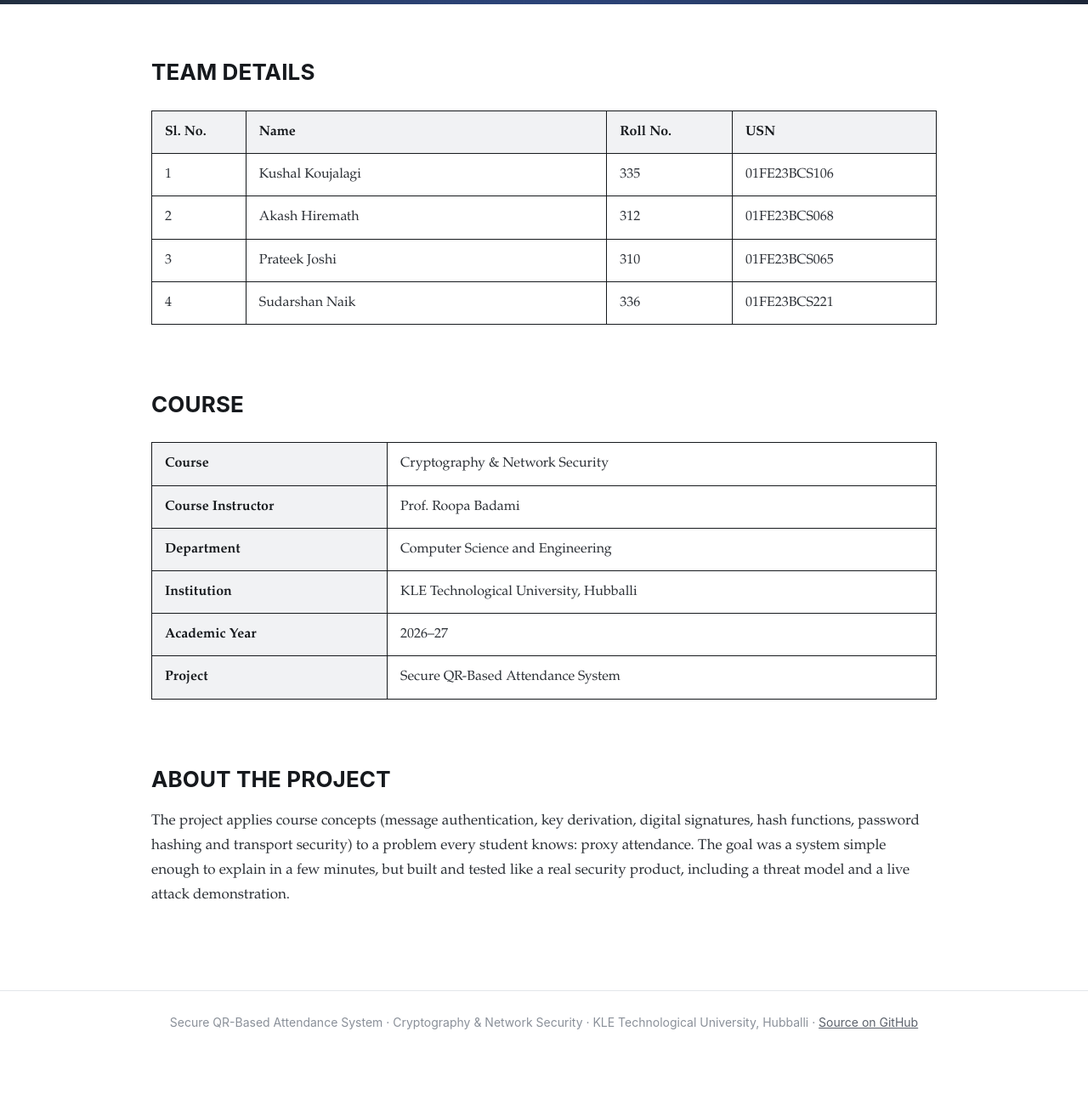
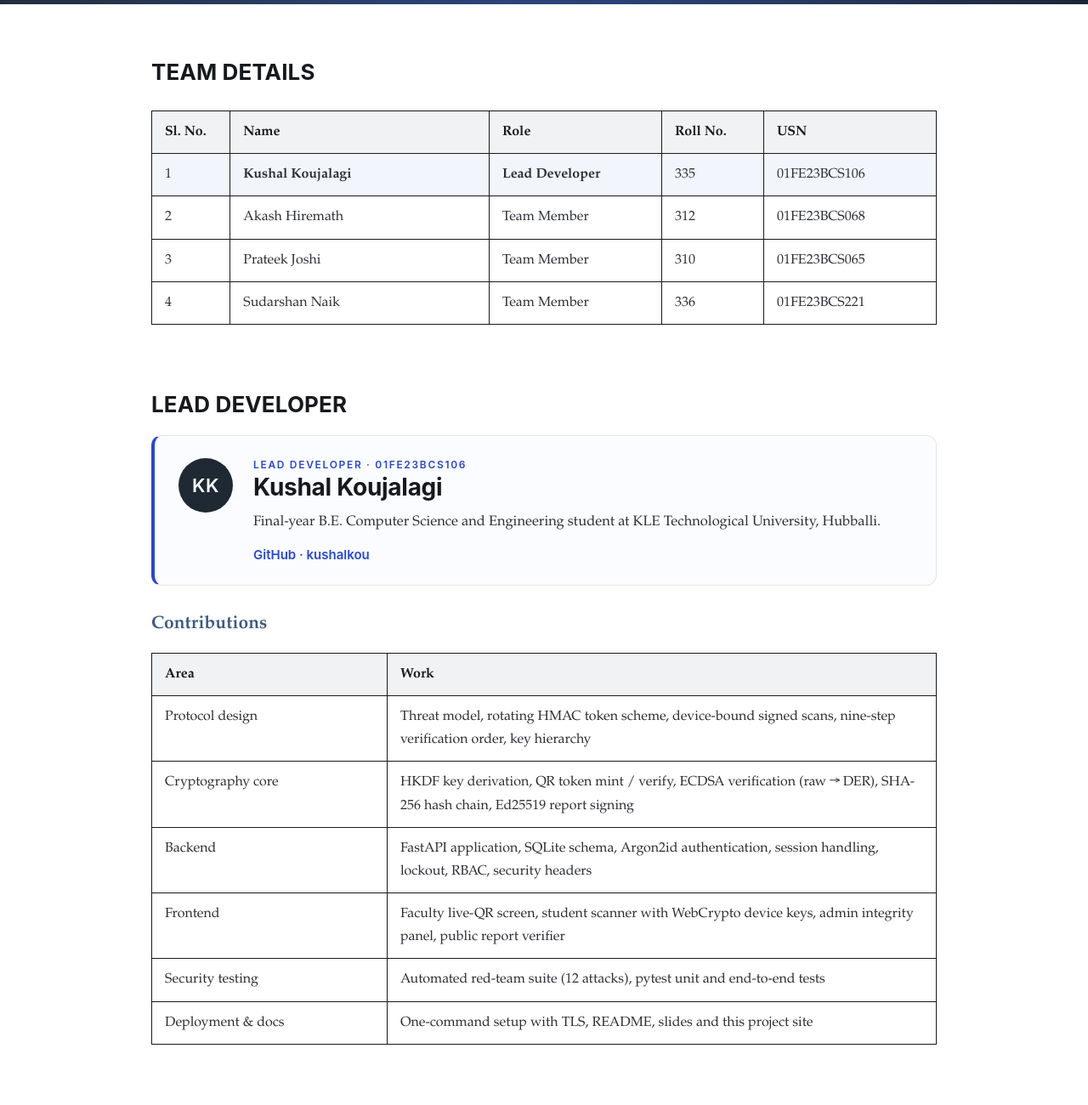
Before and after one commit to kushalkou/cns-qr-attendance, a plain HTML site: page docs/about.html in a window 1280 px wide. Shown: the part 320-1620 px from the top of the page at 85% size. Before the commit the page ends 1559 px from the top, so only its background shows below. Drawn offline with Linux system fonts and the light colour scheme.

Commit message:
Add project portfolio site

```diff
--- a/docs/about.html
+++ b/docs/about.html
@@ -27,11 +27,32 @@
 
 <h2>Team Details</h2>
 <div class="tbl"><table>
-<tr><th style="width:12%">Sl. No.</th><th>Name</th><th style="width:16%">Roll No.</th><th style="width:26%">USN</th></tr>
-<tr><td>1</td><td>Kushal Koujalagi</td><td>335</td><td>01FE23BCS106</td></tr>
-<tr><td>2</td><td>Akash Hiremath</td><td>312</td><td>01FE23BCS068</td></tr>
-<tr><td>3</td><td>Prateek Joshi</td><td>310</td><td>01FE23BCS065</td></tr>
-<tr><td>4</td><td>Sudarshan Naik</td><td>336</td><td>01FE23BCS221</td></tr>
+<tr><th style="width:10%">Sl. No.</th><th>Name</th><th style="width:22%">Role</th><th style="width:13%">Roll No.</th><th style="width:22%">USN</th></tr>
+<tr class="me"><td>1</td><td><b>Kushal Koujalagi</b></td><td><b>Lead Developer</b></td><td>335</td><td>01FE23BCS106</td></tr>
+<tr><td>2</td><td>Akash Hiremath</td><td>Team Member</td><td>312</td><td>01FE23BCS068</td></tr>
+<tr><td>3</td><td>Prateek Joshi</td><td>Team Member</td><td>310</td><td>01FE23BCS065</td></tr>
+<tr><td>4</td><td>Sudarshan Naik</td><td>Team Member</td><td>336</td><td>01FE23BCS221</td></tr>
+</table></div>
+
+<h2>Lead Developer</h2>
+<div class="dev">
+  <div class="dev-avatar">KK</div>
+  <div>
+    <div class="dev-role">Lead Developer · 01FE23BCS106</div>
+    <div class="dev-name">Kushal Koujalagi</div>
+    <p>Final-year B.E. Computer Science and Engineering student at KLE Technological University, Hubballi.</p>
+    <div class="dev-links"><a href="https://github.com/kushalkou">GitHub · kushalkou</a></div>
+  </div>
+</div>
+<h3>Contributions</h3>
+<div class="tbl"><table>
+<tr><th style="width:30%">Area</th><th>Work</th></tr>
+<tr><td>Protocol design</td><td>Threat model, rotating HMAC token scheme, device-bound signed scans, nine-step verification order, key hierarchy</td></tr>
+<tr><td>Cryptography core</td><td>HKDF key derivation, QR token mint / verify, ECDSA verification (raw → DER), SHA-256 hash chain, Ed25519 report signing</td></tr>
+<tr><td>Backend</td><td>FastAPI application, SQLite schema, Argon2id authentication, session handling, lockout, RBAC, security headers</td></tr>
+<tr><td>Frontend</td><td>Faculty live-QR screen, student scanner with WebCrypto device keys, admin integrity panel, public report verifier</td></tr>
+<tr><td>Security testing</td><td>Automated red-team suite (12 attacks), pytest unit and end-to-end tests</td></tr>
+<tr><td>Deployment &amp; docs</td><td>One-command setup with TLS, README, slides and this project site</td></tr>
 </table></div>
 
 <h2>Course</h2>
@@ -49,7 +70,7 @@
 
 
 </main>
-<footer>Secure QR-Based Attendance System · Cryptography &amp; Network Security · KLE Technological University, Hubballi · <a href="https://github.com/kushalkou/cns-qr-attendance">Source on GitHub</a></footer>
+<footer>Designed &amp; built by <a href="https://github.com/kushalkou"><b>Kushal Koujalagi</b></a> · Secure QR-Based Attendance System · Cryptography &amp; Network Security, KLE Technological University · <a href="https://github.com/kushalkou/cns-qr-attendance">Source on GitHub</a></footer>
 <script src="assets/site.js"></script>
 </body>
 </html>
```
Also changed, not shown: docs/architecture.html (+1 -1 lines), docs/attacks.html (+1 -1 lines), docs/conclusion.html (+1 -1 lines), docs/index.html (+13 -3 lines), docs/learning.html (+1 -1 lines), docs/motivation.html (+1 -1 lines), docs/objectives.html (+1 -1 lines), docs/problem-statement.html (+1 -1 lines), docs/report.html (+1 -1 lines), docs/requirements.html (+1 -1 lines), docs/workflow.html (+1 -1 lines).
